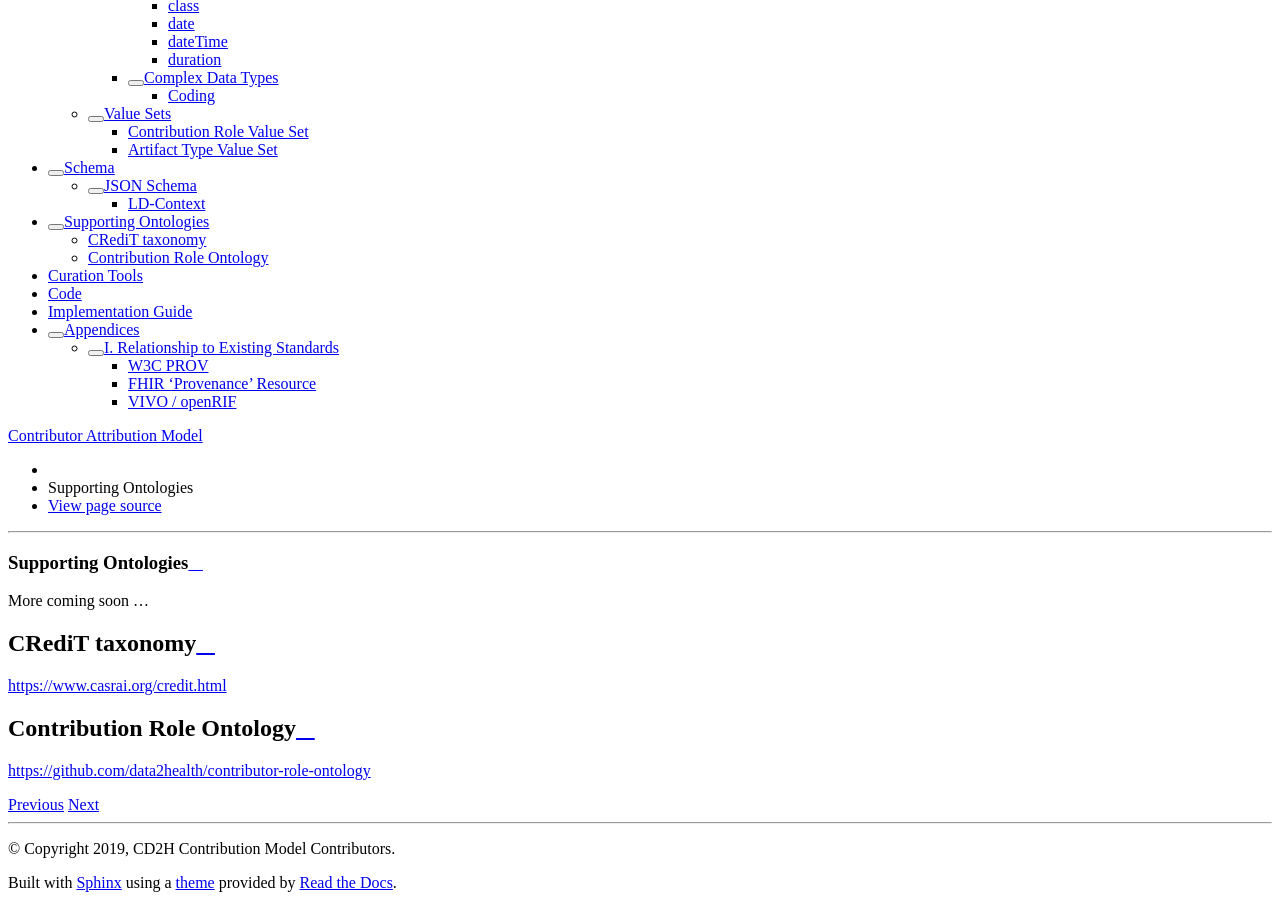
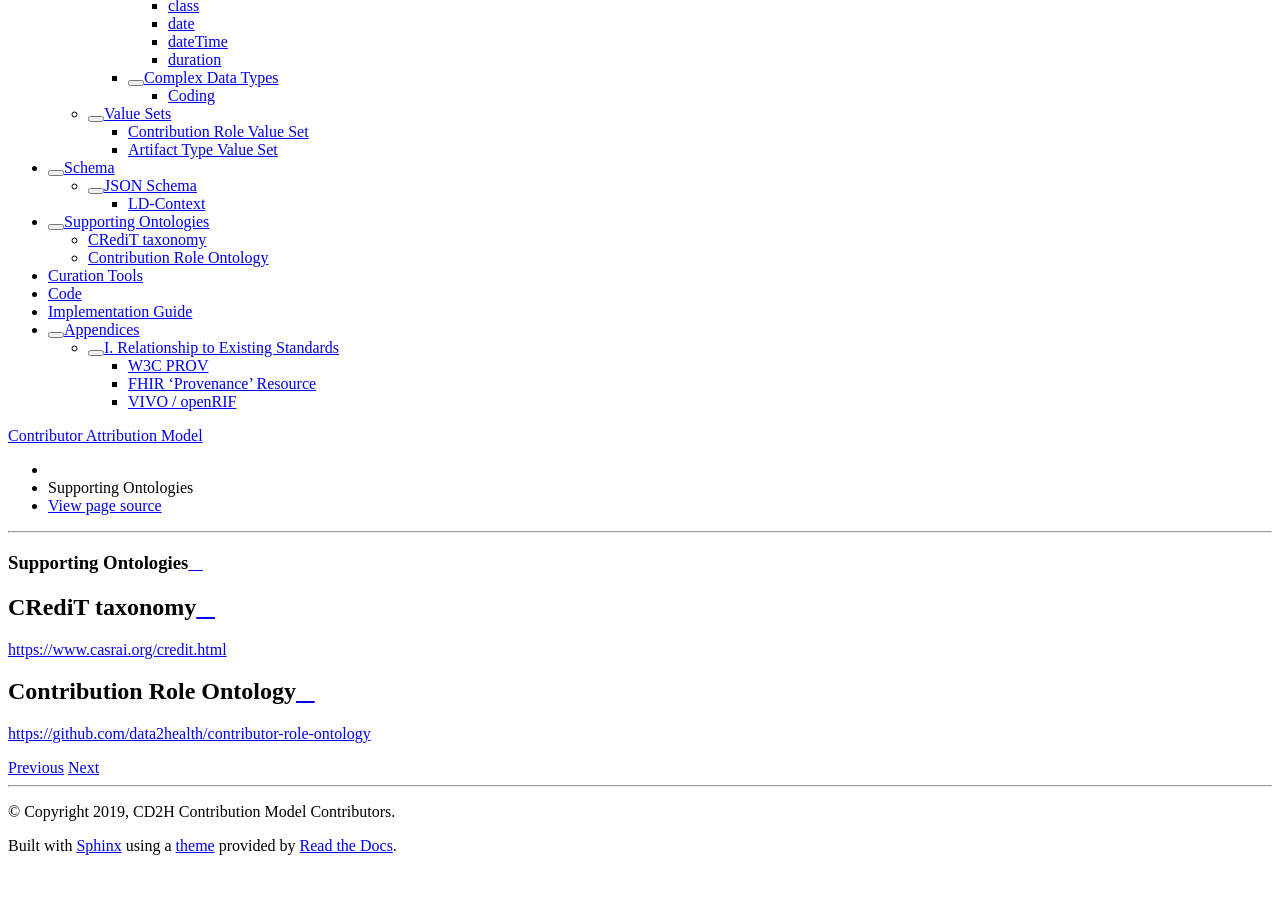
Before and after one commit to data2health/contributor-attribution-model, a Sphinx documentation site: the page built from docs/source/ontologies.rst, in a window 1280 px wide and 900 px high, scrolled down 955 px. Built offline with Sphinx 7.4.7 and the Read the Docs theme 2.0.0, drawn with Linux system fonts in a browser that asks for light colours; pages that are not in the unit, such as notebooks, are missing from menus; after the commit the page ends 1818 px from its top, so only the background shows below that.

Commit message:
Update ontologies.rst

```diff
--- a/docs/source/ontologies.rst
+++ b/docs/source/ontologies.rst
@@ -2,8 +2,6 @@
 
 Supporting Ontologies
 !!!!!!!!!!!!!!!!!!!!!
-
-More coming soon . . .
 
 
 CRediT taxonomy
```
